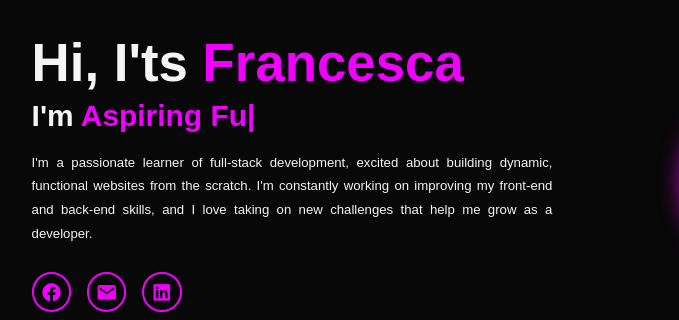
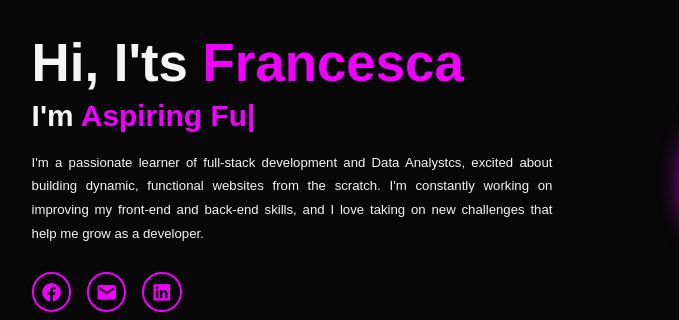
Before and after one commit to iicescaii/Personal-portfolio, a plain HTML site: page index.html in a window 1280 px wide. Shown: the part 265-585 px from the top of the page, 122-801 px from the left. Drawn offline with nearby package versions, Linux system fonts and the light colour scheme.

Commit message:
Update index.html

```diff
--- a/index.html
+++ b/index.html
@@ -32,7 +32,7 @@
         <h1>Hi, I'ts <span>Francesca</span></h1>
         <h3>I'm <span id="element"></span></h3>
         <p>
-          I'm a passionate learner of full-stack development, excited about
+          I'm a passionate learner of full-stack development and Data Analystcs, excited about
           building dynamic, functional websites from the scratch. I'm constantly
           working on improving my front-end and back-end skills, and I love
           taking on new challenges that help me grow as a developer.
```
